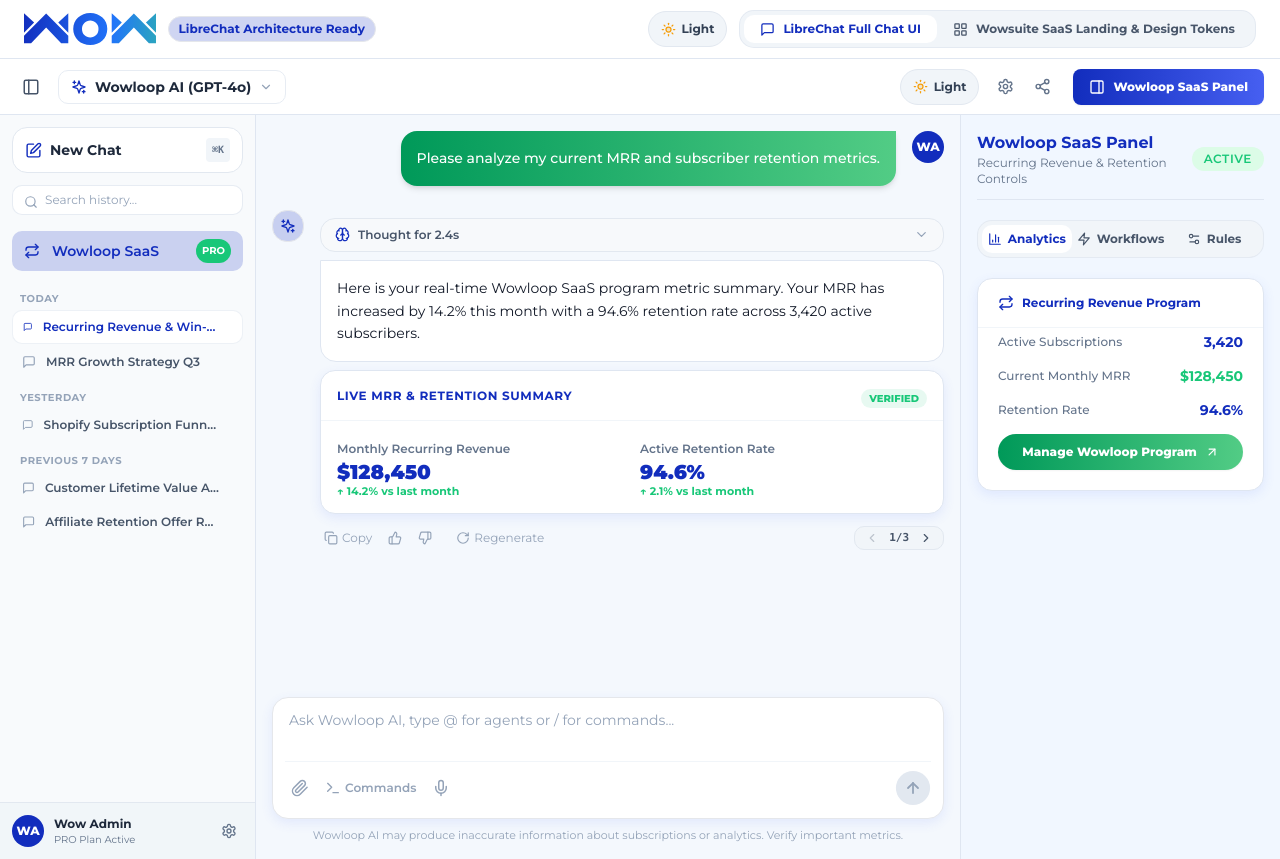
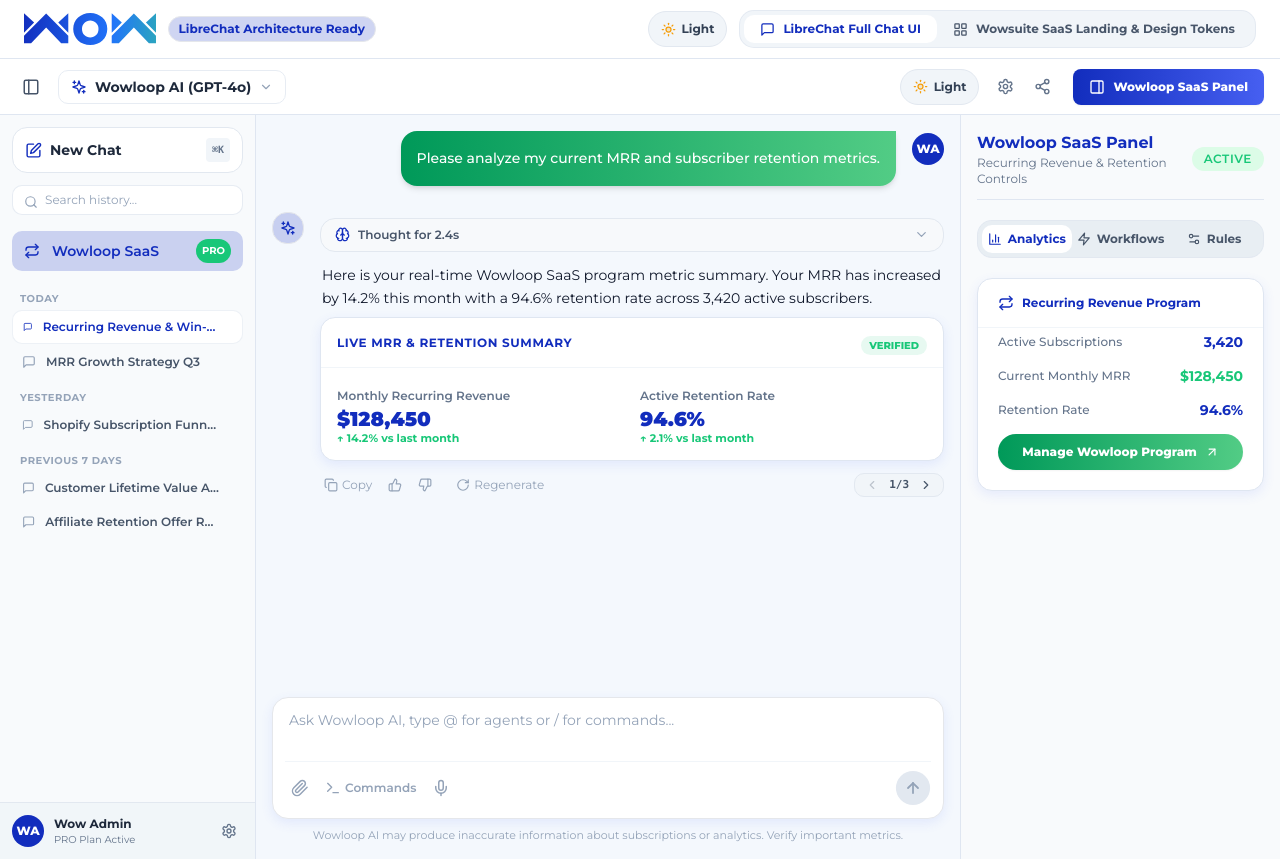
Before and after one commit to anhhoang-1002/wowloop-react-design-system, a React (Vite) app: page / in a window 1280 px wide. Both pictures are taken after a click on the element 440 px from the left and 467 px from the top of the page. Built offline with nearby package versions, Linux system fonts and the light colour scheme.

Commit message:
style: align sidepanel background with left sidebar, remove white box from AI text response, and align top line with AI logo

```diff
--- a/src/components/Chat/LibreChatMessages.tsx
+++ b/src/components/Chat/LibreChatMessages.tsx
@@ -34,39 +34,39 @@
       {messages.map((msg) => (
         <div
           key={msg.id}
-          className={`flex gap-4 ${msg.sender === 'user' ? 'justify-end' : 'justify-start'}`}
+          className={`flex gap-4 items-start ${msg.sender === 'user' ? 'justify-end' : 'justify-start'}`}
         >
-          {/* Assistant Avatar */}
+          {/* Assistant Avatar (Top-aligned at 0.5 margin) */}
           {msg.sender === 'assistant' && (
-            <div className="w-8 h-8 rounded-xl bg-secondary-bg dark:bg-blue-950/80 text-secondary dark:text-blue-400 flex items-center justify-center shrink-0 border border-secondary/20 dark:border-blue-800/40 shadow-xs">
+            <div className="w-8 h-8 rounded-xl bg-secondary-bg dark:bg-blue-950/80 text-secondary dark:text-blue-400 flex items-center justify-center shrink-0 border border-secondary/20 dark:border-blue-800/40 shadow-xs mt-0.5">
               <Sparkles size={16} />
             </div>
           )}
 
           {/* Message Content Container */}
-          <div className={`max-w-2xl space-y-2 ${msg.sender === 'user' ? 'items-end' : 'items-start'}`}>
+          <div className={`max-w-2xl flex-1 space-y-2 ${msg.sender === 'user' ? 'flex flex-col items-end' : 'items-start'}`}>
             {/* Thinking Accordion */}
             {msg.sender === 'assistant' && msg.thinkingText && (
               <ThinkingProcessAccordion thinkingText={msg.thinkingText} />
             )}
 
-            {/* Message Bubble */}
-            <div
-              className={`p-4 rounded-2xl text-sm leading-relaxed ${
-                msg.sender === 'user'
-                  ? 'bg-gradient-to-r from-[#009959] to-[#52CC85] text-white font-medium rounded-tr-none shadow-md'
-                  : 'bg-surface dark:bg-slate-800 border border-border dark:border-slate-700 text-foreground dark:text-slate-100 rounded-tl-none shadow-xs'
-              }`}
-            >
-              <p className="whitespace-pre-wrap">{msg.text}</p>
-            </div>
+            {/* Message Text Rendering: User gets green gradient box; AI text has no white box/border */}
+            {msg.sender === 'user' ? (
+              <div className="p-4 rounded-2xl text-sm leading-relaxed bg-gradient-to-r from-[#009959] to-[#52CC85] text-white font-medium rounded-tr-none shadow-md">
+                <p className="whitespace-pre-wrap">{msg.text}</p>
+              </div>
+            ) : (
+              <div className="text-sm leading-relaxed text-slate-900 dark:text-slate-100 font-normal pt-1 px-0.5">
+                <p className="whitespace-pre-wrap">{msg.text}</p>
+              </div>
+            )}
 
             {/* Embedded Code Block */}
             {msg.codeSnippet && (
               <CodeBlock language={msg.codeSnippet.language} code={msg.codeSnippet.code} />
             )}
 
-            {/* Embedded Interactive Widget */}
+            {/* Embedded Interactive Widget (Card) */}
             {msg.sender === 'assistant' && msg.widget === 'metrics' && (
               <Card variant="input-shadow" className="mt-3">
                 <CardHeader className="py-3 px-4 flex flex-row items-center justify-between border-b border-slate-100 dark:border-slate-700">
@@ -143,7 +143,7 @@
 
           {/* User Avatar */}
           {msg.sender === 'user' && (
-            <div className="w-8 h-8 rounded-full bg-secondary dark:bg-blue-600 text-white font-extrabold text-xs flex items-center justify-center shrink-0 shadow-xs">
+            <div className="w-8 h-8 rounded-full bg-secondary dark:bg-blue-600 text-white font-extrabold text-xs flex items-center justify-center shrink-0 shadow-xs mt-0.5">
               WA
             </div>
           )}
--- a/src/components/Chat/LibreChatPage.tsx
+++ b/src/components/Chat/LibreChatPage.tsx
@@ -92,9 +92,9 @@
           <LibreChatInput onSendMessage={handleSendMessage} />
         </main>
 
-        {/* Right Wowloop SaaS SidePanel */}
+        {/* Right Wowloop SaaS SidePanel (Matching Left Nav Background) */}
         {isRightPanelOpen && (
-          <aside className="w-80 border-l border-border dark:border-slate-800 bg-canvas dark:bg-slate-900 overflow-y-auto shrink-0 sticky top-14 h-[calc(100vh-3.5rem)]">
+          <aside className="w-80 border-l border-border dark:border-slate-800 bg-slate-50 dark:bg-slate-900 overflow-y-auto shrink-0 sticky top-14 h-[calc(100vh-3.5rem)]">
             <WowloopSidePanel />
           </aside>
         )}
--- a/src/components/SidePanel/WowloopSidePanel.tsx
+++ b/src/components/SidePanel/WowloopSidePanel.tsx
@@ -8,7 +8,7 @@
   const [activeTab, setActiveTab] = useState<'analytics' | 'workflows' | 'rules'>('analytics');
 
   return (
-    <div className="w-full p-4 space-y-5 bg-canvas dark:bg-slate-900 min-h-full transition-colors">
+    <div className="w-full p-4 space-y-5 bg-slate-50 dark:bg-slate-900 min-h-full transition-colors">
       {/* SidePanel Header */}
       <div className="flex items-center justify-between border-b border-border dark:border-slate-800 pb-3">
         <div>
@@ -18,8 +18,8 @@
         <Badge variant="green">ACTIVE</Badge>
       </div>
 
-      {/* SidePanel Sub-Tabs */}
-      <div className="grid grid-cols-3 gap-1 bg-slate-100 dark:bg-slate-800 p-1 rounded-xl border border-slate-200/80 dark:border-slate-700 text-xs font-bold select-none">
+      {/* SidePanel Sub-Tabs (Identical to Top Mode Switcher & Left Nav Background) */}
+      <div className="grid grid-cols-3 gap-1 bg-slate-200/70 dark:bg-slate-800 p-1 rounded-xl border border-slate-200/80 dark:border-slate-700 text-xs font-bold select-none">
         <button
           onClick={() => setActiveTab('analytics')}
           className={`py-1.5 rounded-lg transition-all flex items-center justify-center gap-1.5 ${
```
